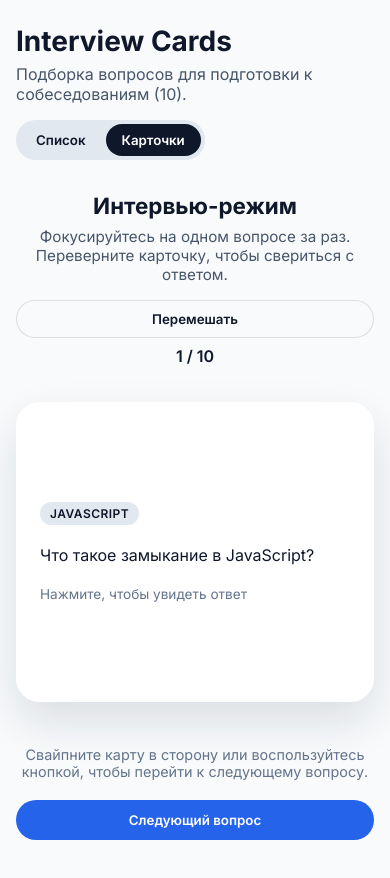
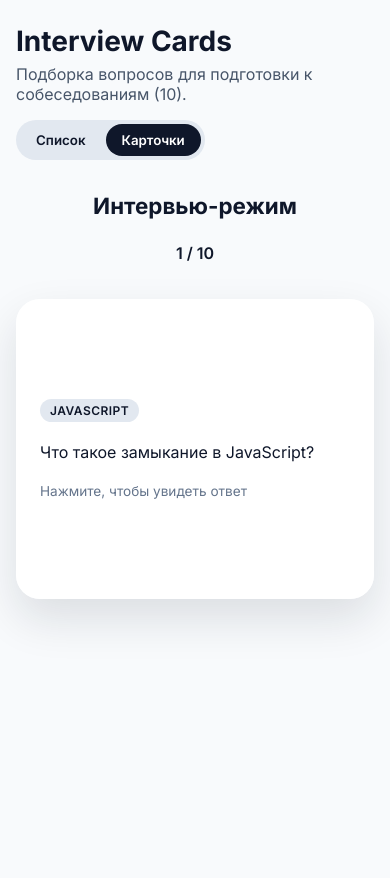
Before and after one commit to GeloTorange/interviewCards, a React (Vite) app: page / in a window 390 px wide. Both pictures are taken after a click on the button "Карточки". After the commit the page ends 844 px from the top, so only its background shows below. Built offline with nearby package versions, Linux system fonts and the light colour scheme.

Commit message:
Hide mobile-only session controls

```diff
--- a/src/components/CardSession.css
+++ b/src/components/CardSession.css
@@ -143,6 +143,10 @@
     text-align: center;
   }
 
+  .session-info p {
+    display: none;
+  }
+
   .session-actions {
     flex-direction: column;
     justify-content: center;
@@ -152,7 +156,7 @@
   }
 
   .session-actions .ghost {
-    width: 100%;
+    display: none;
   }
 
   .progress {
@@ -170,12 +174,11 @@
   }
 
   .session-hint {
-    font-size: 0.9rem;
-    color: #64748b;
+    display: none;
   }
 
   .next-button {
-    width: 100%;
+    display: none;
   }
 }
 
```
